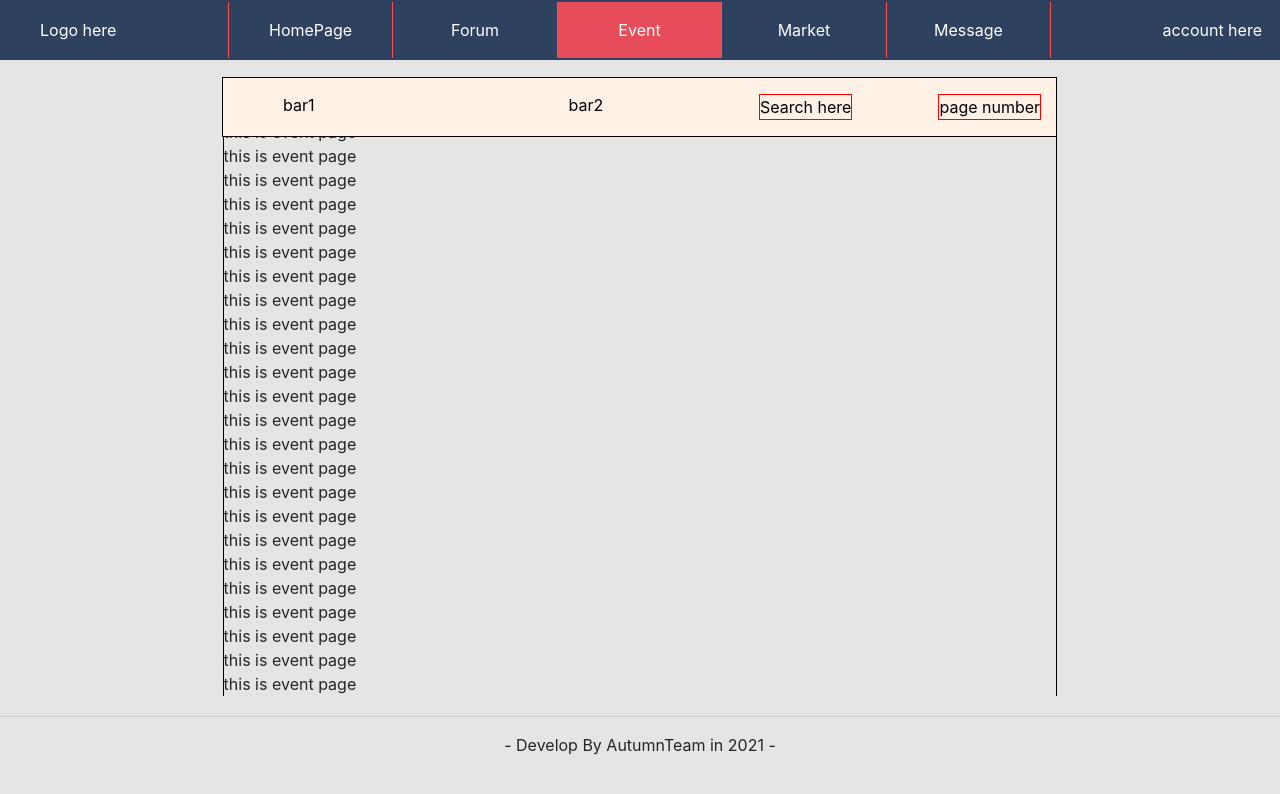
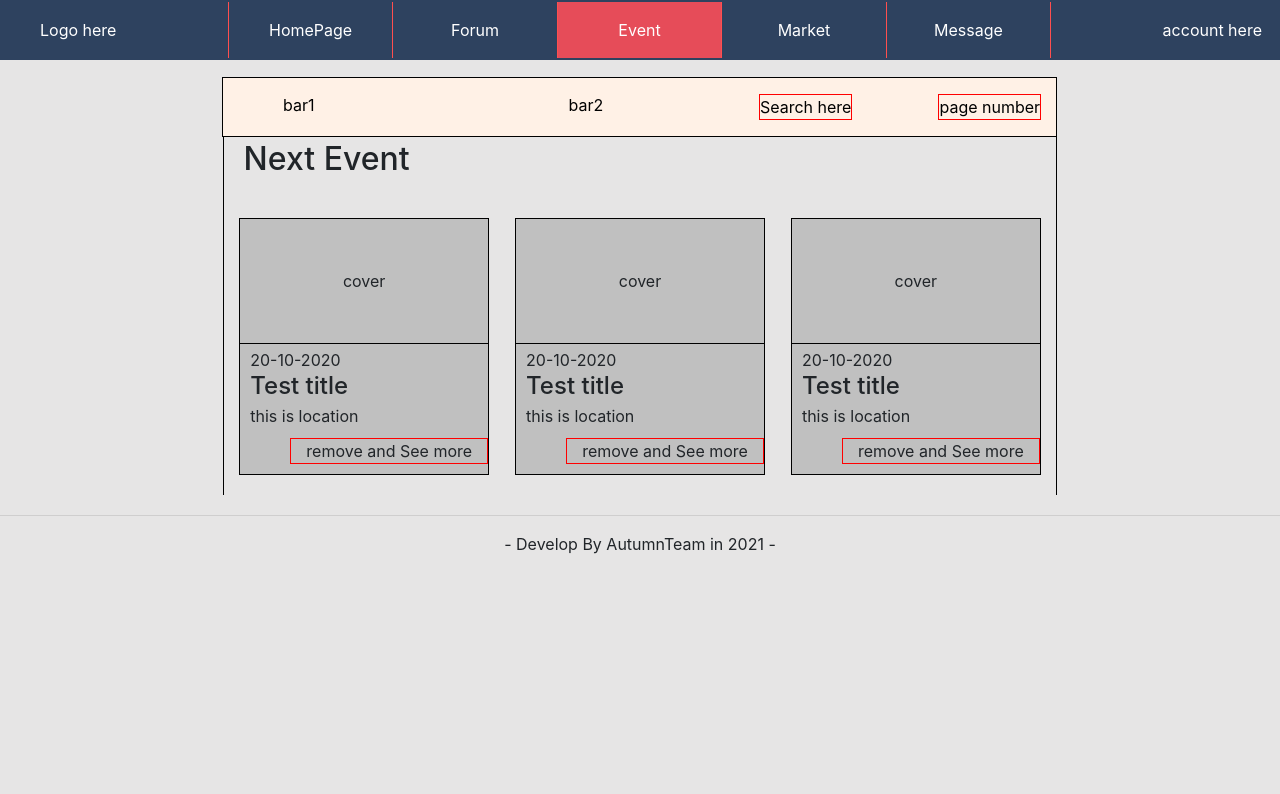
Before and after one commit to Autumn-Team/CommunityHub-web-react-verson, a React (Create React App) app: page /event in a window 1280 px wide. Shown: the top 794 px of the page. Built offline with nearby package versions, Linux system fonts and the light colour scheme.

Commit message:
create event component and add css Implement on Main event

```diff
--- /dev/null
+++ b/src/components/Event/Event.js
@@ -0,0 +1,20 @@
+import React from 'react';
+
+import classes from './Event.module.css';
+
+const Event = props => {
+
+    return (
+        <div className={classes.Event}>
+            <div className={classes.Cover}>cover</div>
+            <div className={classes.Date}>{props.date}</div>
+            <h4>{props.title}</h4>
+            <div className={classes.Location}>{props.location}</div>
+            <div className={classes.Button}>
+                remove and See more
+            </div>
+        </div>
+    );
+};
+
+export default Event;
--- /dev/null
+++ b/src/components/Event/Event.module.css
@@ -0,0 +1,33 @@
+.Event {
+    width: 30%;
+    height: 100%;
+    box-sizing: border-box;
+    display: block;
+    border: 1px solid black;
+    margin: 20px 13px;
+    padding: 0px;
+    background-color: silver;
+}
+
+.Cover {
+    border-bottom: 1px solid black;
+    text-align: center;
+    margin: 0px auto;
+    padding: 20%;
+}
+
+.Date,
+.Location {
+    margin: 4px 10px 0px;
+}
+
+.Event h4 {
+    margin: 0px 10px;
+}
+
+.Button {
+    margin: 10px auto 10px 50px;
+    padding-right: 15px ;
+    text-align: right;
+    border: 1px solid red;
+}
--- a/src/containers/EventFeature/MainEventPage/MainEventPage.js
+++ b/src/containers/EventFeature/MainEventPage/MainEventPage.js
@@ -2,36 +2,19 @@ import React from 'react';
 
 import classes from './MainEventPage.module.css';
 import SideNavBar from '../../../components/Navigation/SIdeNavBar/SideNavBar';
+import Event from '../../../components/Event/Event';
 
 const MainEventPage = () => {
     return (
         <React.Fragment>
             <SideNavBar />
             <section className={classes.EventContent} >
-                <div>this is event page</div>
-                <div>this is event page</div>
-                <div>this is event page</div>
-                <div>this is event page</div>
-                <div>this is event page</div>
-                <div>this is event page</div>
-                <div>this is event page</div>
-                <div>this is event page</div>
-                <div>this is event page</div>
-                <div>this is event page</div>
-                <div>this is event page</div>
-                <div>this is event page</div>
-                <div>this is event page</div>
-                <div>this is event page</div>
-                <div>this is event page</div>
-                <div>this is event page</div>
-                <div>this is event page</div>
-                <div>this is event page</div>
-                <div>this is event page</div>
-                <div>this is event page</div>
-                <div>this is event page</div>
-                <div>this is event page</div>
-                <div>this is event page</div>
-                <div>this is event page</div>
+               <h2>Next Event</h2>
+               <div className={classes.EventList}>
+                <Event date="20-10-2020" title="Test title" location="this is location" />
+                <Event date="20-10-2020" title="Test title" location="this is location" />
+                <Event date="20-10-2020" title="Test title" location="this is location" />
+               </div>
             </section>
         </React.Fragment>
     )
--- a/src/containers/EventFeature/MainEventPage/MainEventPage.module.css
+++ b/src/containers/EventFeature/MainEventPage/MainEventPage.module.css
@@ -7,3 +7,15 @@
     border-left: 1px solid black;
     border-right: 1px solid black;
 }
+
+.EventContent h2 {
+    margin: 20px 20px;
+}
+
+.EventList {
+    display: flex;
+    flex-direction: row;
+    flex-wrap: wrap;
+    justify-content: center;
+
+}
```
